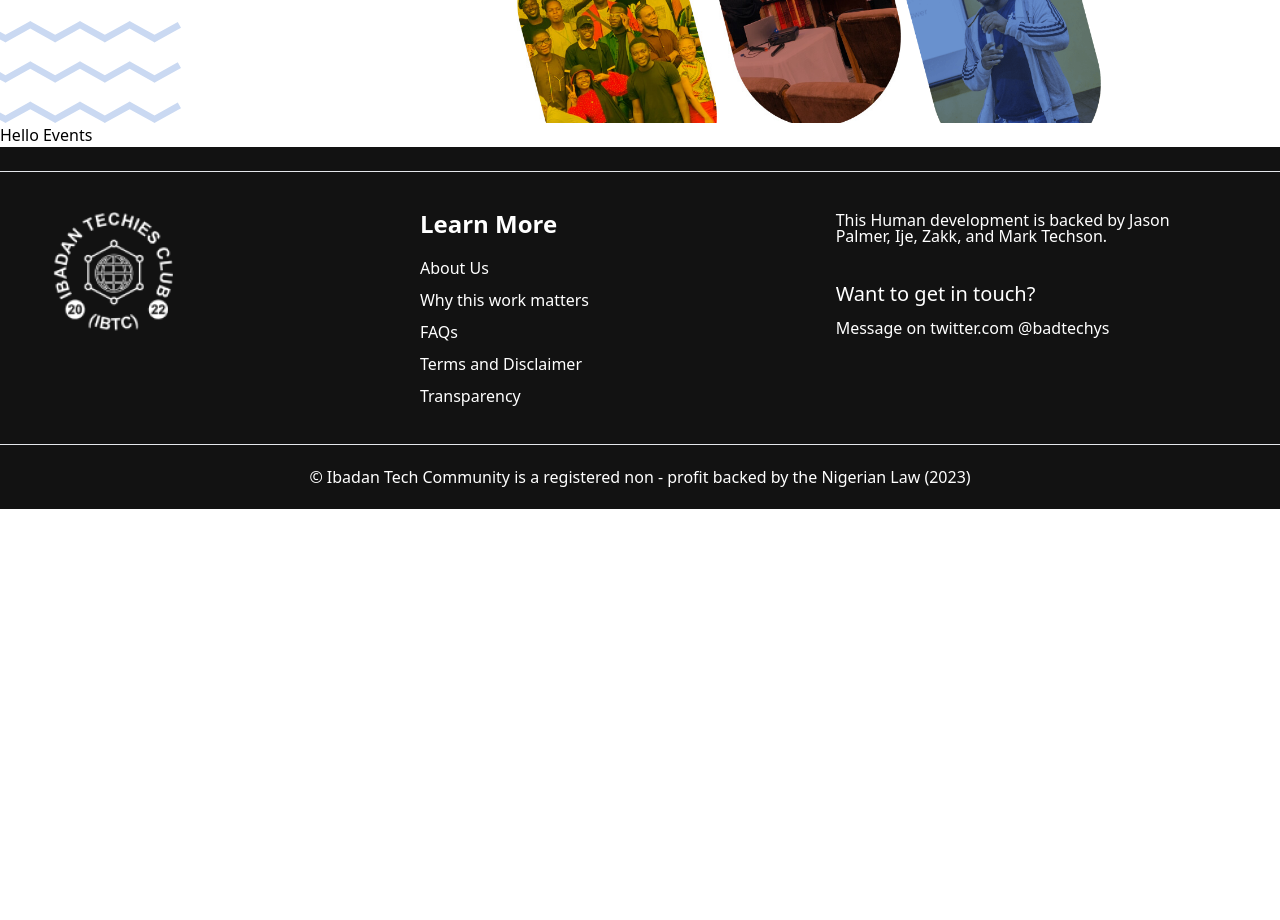
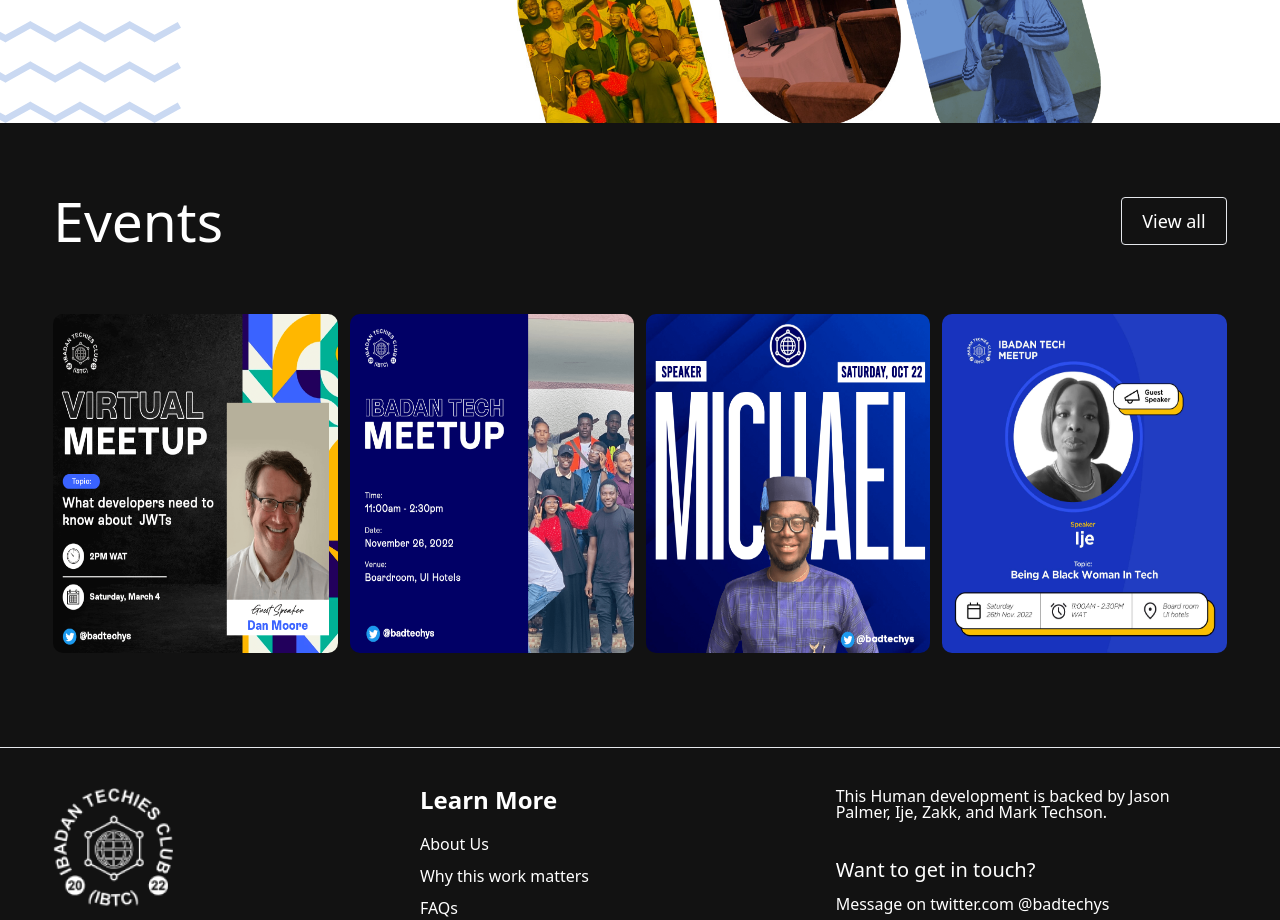
Before and after one commit to Ibadan-Techies/badtechies, a Next.js app: page / in a window 1280 px wide. Shown: the part 1240-2160 px from the top of the page. Before the commit the page ends 1749 px from the top, so only its background shows below. Built offline with nearby package versions, Linux system fonts and the light colour scheme.

Commit message:
add event compo

```diff
--- a/src/components/Button/button.tsx
+++ b/src/components/Button/button.tsx
@@ -6,6 +6,7 @@ type TString = `${string}-${string}`
 type TButtonProps<T = undefined | boolean> = {
   href?: string
   outline?: T
+  label?: boolean
   style: {
     color: TString
     border?: T extends true ? TString : never
@@ -30,17 +31,21 @@ const Button = <T extends undefined | boolean>({
   href,
   outline = undefined,
   children,
+  label,
   style,
   type = 'button',
 }: React.PropsWithChildren<TButtonPropsWithRequiredBorder<T>>) => {
   const buttonClass = clsx(
     // Base style
-    `rounded py-3.5 px-5 text-lg/[18px] flex items-center justify-around ${style.hoverBg} ${style.hoverColor}`,
+    `rounded py-3.5 px-5 flex items-center justify-around ${style.hoverBg} ${style.hoverColor}`,
     {
       // Styles for Outline
       [`border-solid border ${style.color} ${style.border}`]: outline,
       // Styles for Bold
       [`border-0 ${style.background} ${style.color}`]: !outline,
+      // Styles for Label
+      ['text-lg/[18px]']: !label,
+      ['text-[13px]/[18.2px]']: label,
     }
   )
 
--- a/src/components/Footer/footer.tsx
+++ b/src/components/Footer/footer.tsx
@@ -4,8 +4,8 @@ import { Logo } from '../Logo'
 const Footer = () => {
   return (
     <footer className="bg-ibtc-black text-white py-6 text text-ibtc-grey font-medium">
-      <div className="flex items-center justify-center border-y">
-        <div className="flex justify-between py-10 wrapper">
+      <div className="_body border-y">
+        <div className="flex justify-between py-10 _wrapper">
           <Logo width="w-[120px]" height="h-[118.67px]" />
           <MoreList />
           <Others />
--- a/src/components/LandingAboutUs/about.tsx
+++ b/src/components/LandingAboutUs/about.tsx
@@ -9,10 +9,11 @@ import Frame from './frame'
 const AboutUs = () => {
   return (
     <div className="pt-[4rem]">
-      <div className="flex flex-col items-center justify-center">
-        <div className="flex flex-col  wrapper gap-5">
+      <div className="flex-col _body">
+        <div className="flex flex-col  _wrapper gap-5">
           <span className="">
             <Button
+              label
               style={{
                 color: 'text-ibtc-blue',
                 background: 'bg-ibtc-blue-light',
--- a/src/components/LandingBanner/banner.tsx
+++ b/src/components/LandingBanner/banner.tsx
@@ -5,8 +5,8 @@ import { datax } from './datax'
 
 const Banner = () => {
   return (
-    <div className="xer23_1212 bg-ibtc-blue flex items-center justify-center">
-      <div className="wrapper h-4/5 flex items-end">
+    <div className="xer23_1212 bg-ibtc-blue _body">
+      <div className="_wrapper h-4/5 flex items-end">
         <ArrowDecRight className="relative basis-[fit-content] bottom-[10%] flex-shrink-0" />
         <Main />
         <ArrowDecLeft className="relative basis-[fit-content] bottom-[10%] flex-shrink-0" />
--- a/src/components/LandingEvent/event.tsx
+++ b/src/components/LandingEvent/event.tsx
@@ -1,5 +1,52 @@
+import Button from '../Button/button'
+import EventCard from '../EventCard/eventcard'
+
+const datax = [
+  ['/EventCard/event11.png', 'What developers need to know about JWTs'],
+  ['/EventCard/event12.png', 'Design SCC Technical Meetup'],
+  [
+    '/EventCard/event13.png',
+    'Deploying resilient systems with Kubernetes on Google Cloud',
+  ],
+  ['/EventCard/event14.jpg', 'Being a black woman in Tech'],
+]
+
 const Events = () => {
-  return <h1>Hello Events</h1>
+  return (
+    <div className="_body bg-ibtc-black py-[70px]">
+      <div className="_wrapper flex flex-col gap-[66px]">
+        <Header />
+        <CardGroup />
+      </div>
+    </div>
+  )
 }
 
+const CardGroup = () => {
+  return (
+    <div className="flex 2xl:justify-between gap-3 w-full self-center">
+      {datax.map((data, index) => (
+        <EventCard key={index} src={data[0]} topic={data[1]} />
+      ))}
+    </div>
+  )
+}
+
+const Header = () => (
+  <div className="flex justify-between items-center">
+    <header className="header text-white">Events</header>
+    <span>
+      <Button
+        outline
+        style={{
+          color: 'text-white',
+          border: 'text-white',
+        }}
+      >
+        View all
+      </Button>
+    </span>
+  </div>
+)
+
 export default Events
--- a/src/components/Navbar/navbar.tsx
+++ b/src/components/Navbar/navbar.tsx
@@ -5,8 +5,8 @@ import Button from '../Button/button'
 
 const NavigationBar = () => {
   return (
-    <nav className="h-[5.6rem] bg-ibtc-blue flex items-center justify-center">
-      <div className="wrapper flex items-center justify-between">
+    <nav className="h-[5.6rem] bg-ibtc-blue _body">
+      <div className="_wrapper flex items-center justify-between">
         <Logo width="w-[70px]" height="h-[69.22px]" />
         <div className="flex items-center text text-white gap-20 xl:gap-44 ">
           <ul className="flex gap-6 items-center">
--- a/src/styles/globals.css
+++ b/src/styles/globals.css
@@ -25,12 +25,16 @@
     backdrop-filter: blur(25px);
   }
 
+  ._body {
+    @apply flex items-center justify-center;
+  }
+
   .spexXtext {
     font-size: calc(2rem + 1.8vw);
     line-height: calc(2rem + 1.8vw);
   }
 
-  .wrapper {
+  ._wrapper {
     @apply 2xl:container w-11/12;
   }
 }
```
